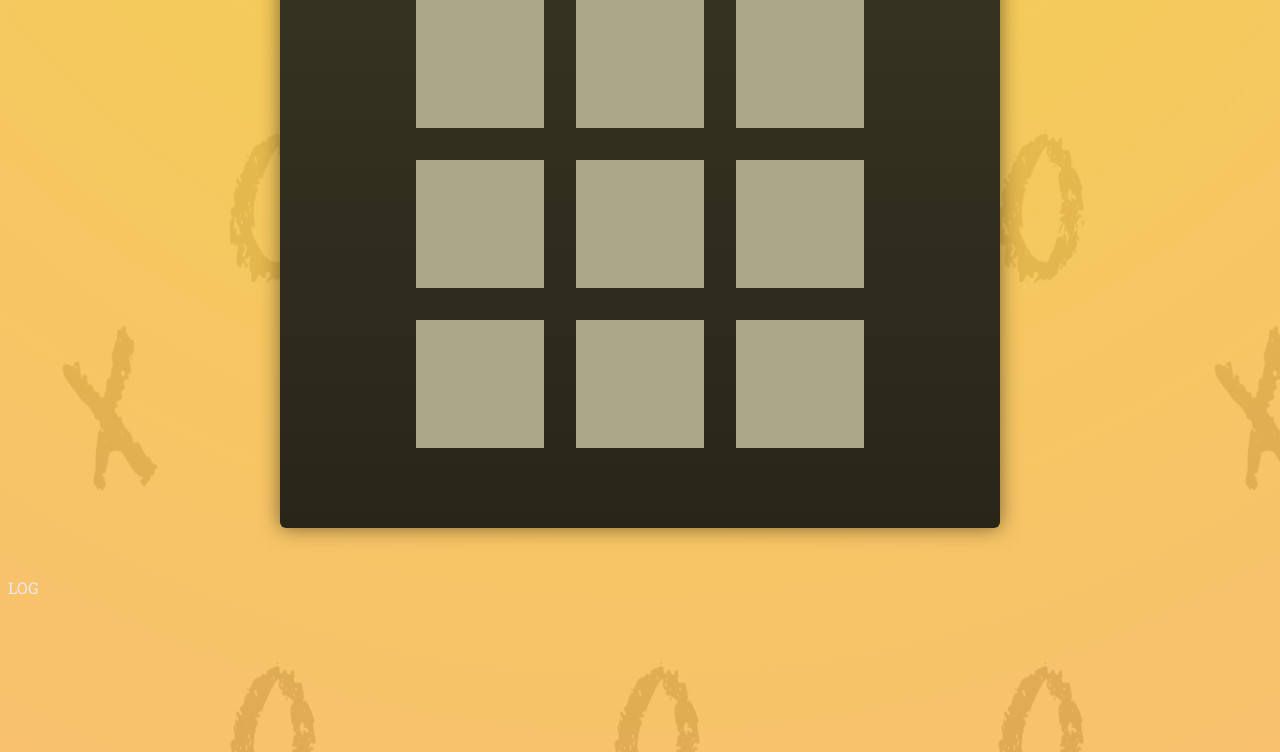
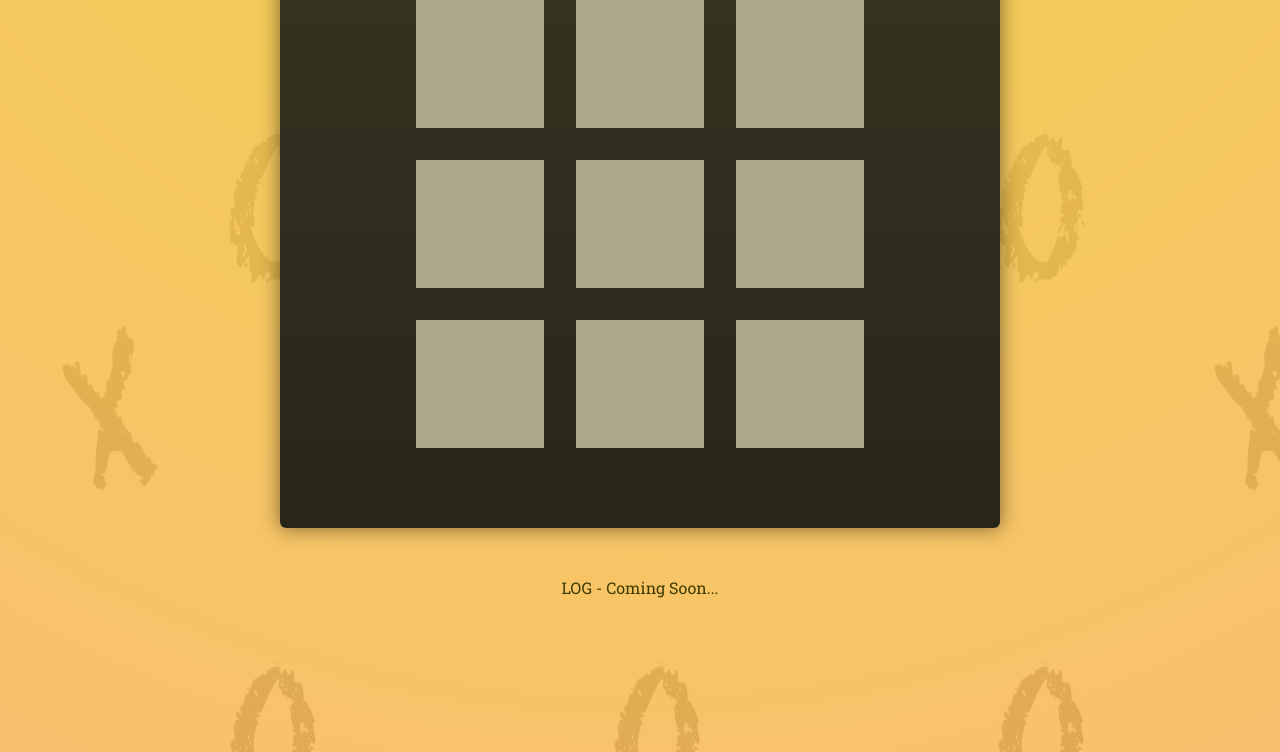
Before and after one commit to SteffZeroEx/React---The-Complete-Guide-2025--incl.-Next.js--Redux-, a React (Vite) app in the folder 07-tic-tac-toe-starting-project/: page / in a window 1280 px wide. Shown: the part 496-1248 px from the top of the page. Built offline with nearby package versions, Linux system fonts and the light colour scheme; a web font is replaced by a local one.

Commit message:
Füge LOG-Placeholder in der App-Komponente hinzu

```diff
--- a/07-tic-tac-toe-starting-project/src/App.jsx
+++ b/07-tic-tac-toe-starting-project/src/App.jsx
@@ -11,7 +11,7 @@
         </ol>
         <GameBoard/>
       </div>
-      LOG
+      <p id="log">LOG - Coming Soon...</p>
     </main>
   );
 }
```
